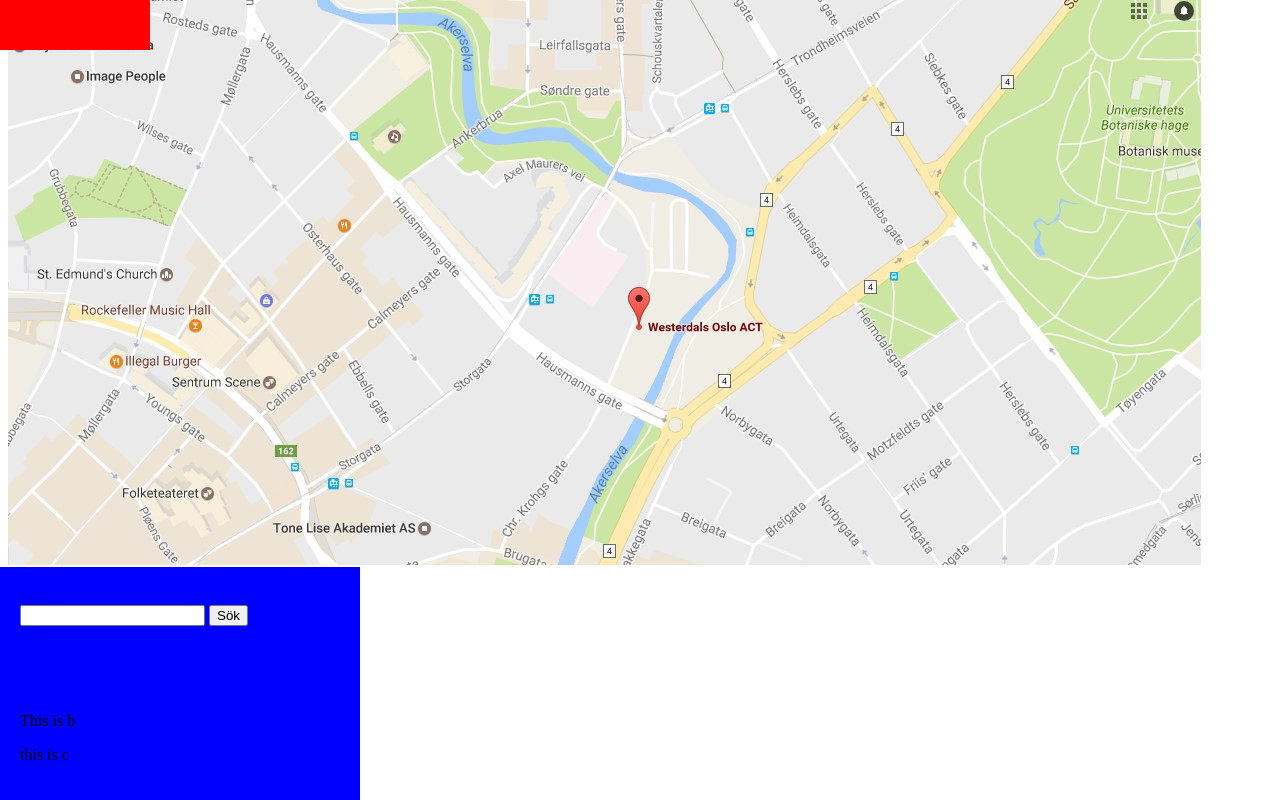
After one commit to erasmusson/Gruppe34, a PHP site: page /test_kart.php in a window 1280 px wide. The commit adds this page. Run offline with PHP 8.4, Linux system fonts and the light colour scheme; data that the repository does not hold is empty.

Commit message:
Kartexempel

```diff
--- a/Template/events.php
+++ b/Template/events.php
@@ -17,6 +17,7 @@
 
 ?>
 
+
 <!DOCTYPE html>
 <html lang="en">
   <head>
@@ -30,16 +31,17 @@
 
     <!-- Custom CSS -->
     <link href="css/custom.css" rel="stylesheet">
+
   </head>
   <body>
 
         <!-- Fetches all parts of events -->
         <?php require 'navbar.php' ?>
-       <p>skdjhasjkdhsjkdhjskhdskjhdksjhdjkshdkj</p>
         <?php require 'events/slideshow.php' ?>
 
         <div class="container">
             <?php require 'events/event-content.php' ?>
+            <?php require 'events/search_function.php' ?>
         </div>
 
         <?php require 'footer.php' ?>
--- a/Template/events/EventsSlide.php
+++ b/Template/events/EventsSlide.php
@@ -15,6 +15,8 @@
                                 while($i < $x) {
                                     $statement = $connection->query("SELECT * FROM events where id = '$i'");
                                     $row = $statement->fetch(PDO::FETCH_ASSOC);
+
+                                    if($row['starts_at']->isFuture()){
                                     ?>
 
                                        <div class="col-sm-3">
@@ -25,6 +27,8 @@
                                     <?php
 
                                       $i++;
+                                    }
+                                    else{$i++; $x++;}
                                     }
                                     ?>
 
--- a/Template/events/search_function.php
+++ b/Template/events/search_function.php
@@ -1,5 +1,6 @@
 
-    <!--Search box -->
+
+<!--Search box -->
 
     <form method="get">
         <label>
@@ -19,9 +20,9 @@
 
         $keywords = $db->escape_string($_GET['keywords']);
         $query = $db->query("
-        SELECT title, description, category
-        FROM events
-        WHERE title LIKE '%{$keywords}%' OR description LIKE '%{$keywords}%' OR category LIKE '%{$keywords}%' OR location LIKE '%{$keywords}%'");
+        SELECT *
+        FROM location
+        WHERE name LIKE '%{$keywords}%' OR category LIKE '%{$keywords}%'");
 
     ?>
 
@@ -37,9 +38,28 @@
             while($r = $query->fetch_object()){ ?>
             <div class="result">
                 <br/>
-                <?php echo $r->title; ?> <br/>
-                <?php echo $r->description; ?> <br/>
+                <?php echo $r->name; ?> <br/>
                 <?php echo $r->category; ?> <br/>
+                <?php echo $r->openinghours; ?> <br/>
+                <a target="_blank" href="<?php echo $r->directions; ?>">Veibeskrivelse</a><br/>
+                <button onclick="myFunction()" id="clockButton">Show clock</button>
+                <script type="text/javascript">
+
+                function myFunction() {
+                var x = document.getElementById('a');
+                var z = document.getElementById('lol');
+                if (x.style.display === 'block') {
+                        z.style.display = 'none';
+                        x.style.display = 'block';
+                }
+                else{
+                    z.style.display = 'none';
+                    x.style.display = 'block';
+                }
+                            }
+
+                </script>
+
             </div>
     <?php
 
--- /dev/null
+++ b/Template/test_kart.php
@@ -0,0 +1,134 @@
+<?php
+    require 'connection.php';
+?>
+
+<!DOCTYPE html>
+<html>
+<head>
+<meta charset="utf-8">
+<meta http-equiv="X-UA-Compatible" content="IE=edge">
+<meta name="viewport" content="width=device-width, initial-scale=1">
+<meta name="description" content="">
+<meta name="author" content="">
+         <script type="text/javascript">
+                function toggle_visibility(id, id2, id3, id4) {
+                var e = document.getElementById(id);
+                var a = document.getElementById(id2);
+                var b = document.getElementById(id3);
+                var c = document.getElementById(id4);
+                   if(e.style.display == 'none')
+                        e.style.display = 'block';
+                   else
+                        e.style.display = 'block';
+                        a.style.display = 'none';
+                        b.style.display = 'none';
+                        c.style.display = 'none';
+                }
+
+                function toggle_visibility1(id) {
+                var e = document.getElementById(id);
+                   if(e.style.display == 'block')
+                        e.style.display = 'none';
+                   else
+                        e.style.display = 'block';
+                }
+    </script>
+
+    <style>
+
+
+        #kart{
+            position:absolute;
+            top:0;
+        }
+        .box{
+
+            width: 50px;
+            height: 50px;
+            background-color: red;
+            position: absolute;
+        }
+
+        #a{
+            top: 0;
+            left: 0;
+            display: block;
+        }
+
+         #b{
+            top: 0;
+            left: 50px;
+             display: block;
+        }
+
+         #c{
+            top: 0;
+            left: 100px;
+             display: block;
+        }
+
+        #result{
+
+            background-color: blue;
+            height: auto;
+            padding: 20px;
+            width: 320px;
+            position: absolute;
+            bottom: 0;
+            left: 0;
+        }
+
+        #acontent{
+            display: block;
+        }
+
+
+        #bcontent{
+
+            display: block;
+        }
+
+        #ccontent{
+
+            display: block;
+        }
+
+        #lol{
+
+            display: block;
+        }
+    </style>
+
+
+
+<title>New HMTL document by NewJect</title>
+
+</head>
+<body>
+<div id="container">
+    <img src="kart.jpg" id="kart">
+    <div id="lol">
+        <a href="#meny" onclick="toggle_visibility('acontent', 'bcontent', 'ccontent', 'sok')"><div id="a" class="box"></div></a>
+        <a href="#meny" onclick="toggle_visibility('bcontent', 'acontent', 'ccontent', 'sok')"><div id="b" class="box"></div></a>
+        <a href="#meny" onclick="toggle_visibility('ccontent', 'bcontent', 'acontent', 'sok')"><div id="c" class="box"></div></a>
+        </div>
+
+    <div id="result">
+        <a href="#sok" onclick="toggle_visibility('sok', 'bcontent', 'acontent', 'ccontent')">Sök!</a>
+        <div id="sok"><?php require 'events/search_function.php' ?></div>
+
+        <p id="acontent">
+           <?php $statement = $connection->query("SELECT * FROM location where name = '4Sound Schous Plass'");
+            $row = $statement->fetch(PDO::FETCH_ASSOC);
+            echo $row['name'];?> <br/>
+            <?= $row['openinghours']; ?> <br/>
+            <?= $row['category']; ?><br/>
+        </p>
+        <p id="bcontent">This is b </p>
+        <p id="ccontent"> this is c</p>
+
+    </div>
+</div>
+
+</body>
+</html>
```
Also changed, not shown: Template/events/movies.jpg, Template/kart.jpg (added), 1 other file.
